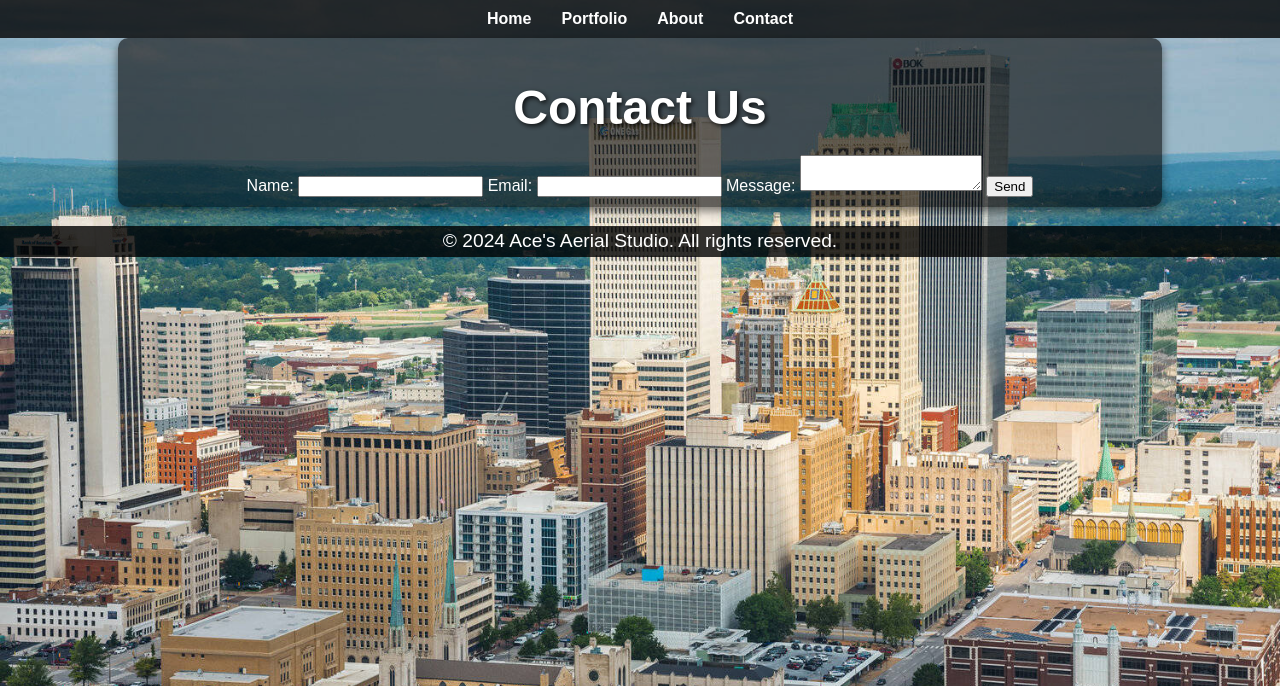
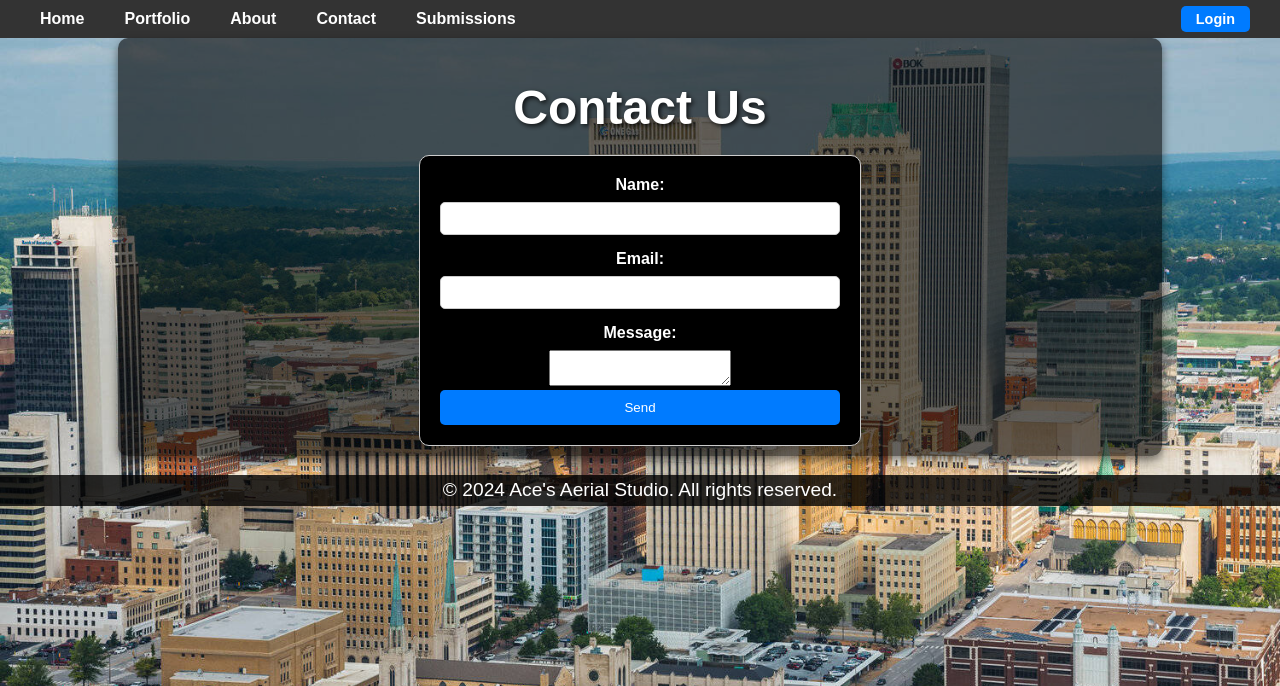
Before and after one commit to BoostedT/Ace-s-Aerial-Studio, a Flask app: page /contact in a window 1280 px wide. Shown: the top 686 px of the page. Run offline with Flask 3, Linux system fonts and the light colour scheme.

Commit message:
updates site to have login page and submissions page that can only be accessed if logged in

```diff
--- a/app.py
+++ b/app.py
@@ -1,4 +1,4 @@
-from flask import Flask, render_template, request, redirect, url_for, flash
+from flask import Flask, render_template, request, redirect, url_for, flash, session
 
 app = Flask(__name__)
 app.secret_key = "123"
@@ -22,18 +22,54 @@ def contact():
         email = request.form['email']
         message = request.form['message']
 
-        # Save form data to submissions.txt
+        # Save to submissions.txt
         try:
             with open("submissions.txt", "a") as f:
                 f.write(f"Name: {name}\nEmail: {email}\nMessage: {message}\n{'-'*40}\n")
-            flash("Thank you for your message! We'll get back to you soon.")
+            flash("Thank you for your message! We'll get back to you soon.", "success")
         except Exception as e:
-            flash("An error occurred while saving your message. Please try again later.")
+            flash("An error occurred while saving your message. Please try again.", "error")
             print(f"Error writing to file: {e}")
 
         return redirect('/contact')
 
     return render_template('contact.html')
 
+USERNAME = "admin"
+PASSWORD = "password123"
+
+@app.route('/login', methods=['GET', 'POST'])
+def login():
+    if request.method == 'POST':
+        username = request.form['username']
+        password = request.form['password']
+        if username == USERNAME and password == PASSWORD:
+            session['logged_in'] = True
+            flash("Successfully logged in!", "success")
+            return redirect('/submissions')
+        else:
+            flash("Invalid credentials. Please try again.", "error")
+    return render_template('login.html')
+
+@app.route('/logout')
+def logout():
+    session.pop('logged_in', None)
+    flash("You have been logged out.", "success")
+    return redirect('/login')
+
+@app.route('/submissions')
+def submissions():
+    if not session.get('logged_in'):
+        flash("Please log in to view this page.", "error")
+        return redirect('/login')
+
+    try:
+        with open("submissions.txt", "r") as f:
+            data = f.readlines()
+    except FileNotFoundError:
+        data = ["No submissions found."]
+
+    return render_template('submissions.html', data=data)
+
 if __name__ == '__main__':
     app.run(debug=True)
--- a/static/css/styles.css
+++ b/static/css/styles.css
@@ -194,3 +194,113 @@ footer {
     transform: scale(1.1);
     border-color: #00bfff;
 }
+
+.flash-messages {
+    margin: 20px 0;
+    text-align: center;
+}
+
+form {
+    max-width: 400px;
+    margin: 0 auto;
+    padding: 20px;
+    border: 1px solid #ccc;
+    border-radius: 10px;
+    background-color: #000000;
+    box-shadow: 0 4px 10px rgba(0, 0, 0, 0.1);
+}
+
+form label {
+    display: block;
+    margin-bottom: 8px;
+    font-weight: bold;
+}
+
+form input {
+    width: 100%;
+    padding: 8px;
+    margin-bottom: 15px;
+    border: 1px solid #ccc;
+    border-radius: 5px;
+    box-sizing: border-box;
+}
+
+form button {
+    width: 100%;
+    padding: 10px;
+    background-color: #007bff;
+    color: white;
+    border: none;
+    border-radius: 5px;
+    cursor: pointer;
+}
+
+form button:hover {
+    background-color: #0056b3;
+}
+
+.alert {
+    padding: 15px;
+    margin: 10px auto;
+    max-width: 400px;
+    text-align: center;
+    border-radius: 5px;
+}
+
+.alert.success {
+    color: #155724;
+    background-color: #d4edda;
+    border: 1px solid #c3e6cb;
+}
+
+.alert.error {
+    color: #721c24;
+    background-color: #f8d7da;
+    border: 1px solid #f5c6cb;
+}
+
+/* Navigation Bar */
+nav ul {
+    list-style: none;
+    display: flex;
+    justify-content: space-between;
+    align-items: center;
+    background: #333;
+    padding: 10px 20px;
+    margin: 0;
+}
+
+nav ul li {
+    margin: 0 10px;
+}
+
+nav ul li a {
+    color: white;
+    text-decoration: none;
+    font-weight: bold;
+    padding: 5px 10px;
+    transition: background-color 0.3s, color 0.3s;
+}
+
+nav ul li a:hover {
+    background-color: #575757;
+    border-radius: 5px;
+}
+
+/* Align login/logout button to the right */
+nav ul li.login-button {
+    margin-left: auto; /* Push the button to the far right */
+}
+
+nav ul li.login-button a {
+    background-color: #007bff;
+    color: white;
+    border-radius: 5px;
+    padding: 5px 15px;
+    text-decoration: none;
+    font-size: 0.9rem;
+}
+
+nav ul li.login-button a:hover {
+    background-color: #0056b3;
+}
--- a/submissions.txt
+++ b/submissions.txt
@@ -0,0 +1,4 @@
+Name: Anthony
+Email: anthonysgay@hey.com
+Message: i like small drones
+----------------------------------------
--- a/templates/base.html
+++ b/templates/base.html
@@ -14,6 +14,14 @@
             <li><a href="{{ url_for('portfolio') }}">Portfolio</a></li>
             <li><a href="{{ url_for('about') }}">About</a></li>
             <li><a href="{{ url_for('contact') }}">Contact</a></li>
+            <li><a href="{{ url_for('submissions') }}">Submissions</a></li>
+            <li class="login-button">
+                {% if session.get('logged_in') %}
+                    <a href="{{ url_for('logout') }}">Logout</a>
+                {% else %}
+                    <a href="{{ url_for('login') }}">Login</a>
+                {% endif %}
+            </li>
         </ul>
     </nav>
     <main>
--- a/templates/contact.html
+++ b/templates/contact.html
@@ -1,6 +1,15 @@
 {% extends "base.html" %}
 {% block title %}Contact{% endblock %}
 {% block content %}
+{% with messages = get_flashed_messages(with_categories=true) %}
+    {% if messages %}
+        <div class="flash-messages">
+            {% for category, message in messages %}
+                <div class="alert {{ category }}">{{ message }}</div>
+            {% endfor %}
+        </div>
+    {% endif %}
+{% endwith %}
 <h1>Contact Us</h1>
 <form method="post">
     <label for="name">Name:</label>
```
Also changed, not shown: templates/login.html (added, +23 -0 lines), templates/submissions.html (added, +20 -0 lines).
